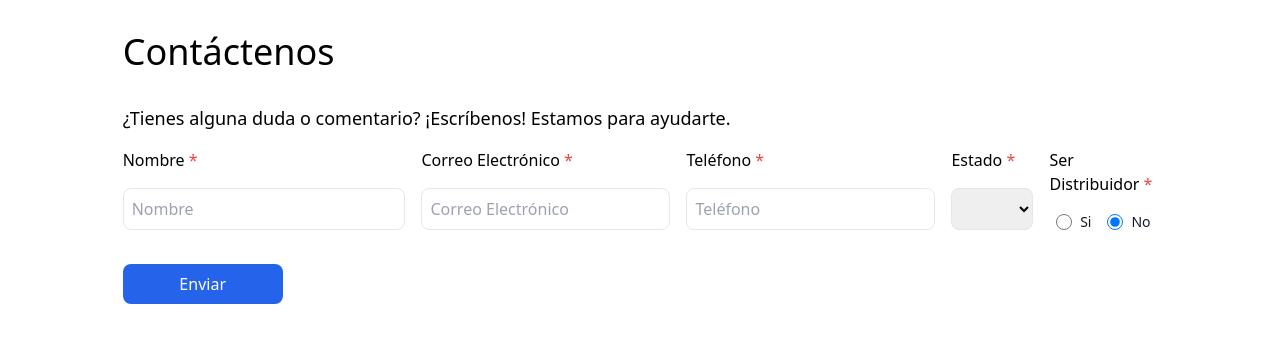
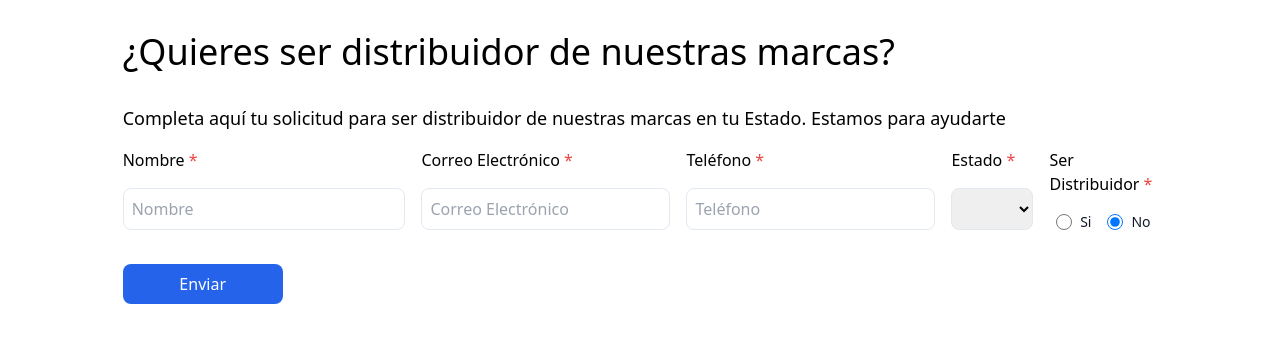
Before and after one commit to emanuel-ra/codeigniter-massivehomecommx, a CodeIgniter 4 app: the page made by app/Views/contact.php in a window 1280 px wide. Shown: the part 164-501 px from the top of the page. Run offline with PHP 8.4 and a stand-in for CodeIgniter, Linux system fonts and the light colour scheme; the template is opened without the code that fills it: most values are stand-ins (such as "Sample title", 1, 10 or a date in 2020); some libraries are stand-ins or nearby versions.

Commit message:
Edit text

```diff
--- a/app/Views/contact.php
+++ b/app/Views/contact.php
@@ -7,9 +7,9 @@
 
             <form action="<?= base_url('/contact/email') ?>" method="post" enctype='multipart/form-data' class="flex justify-center items-center w-full">
                 <div class="flex flex-col gap-4 p-4 w-full lg:w-10/12">
-                    <h2 class="text-4xl">Contáctenos</h2>
+                    <h2 class="text-4xl">¿Quieres ser distribuidor de nuestras marcas?</h2>
                     <blockquote class="text-lg mt-4">
-                        ¿Tienes alguna duda o comentario? ¡Escríbenos! Estamos para ayudarte.
+                        Completa aquí tu solicitud para ser distribuidor de nuestras marcas en tu Estado. Estamos para ayudarte
                     </blockquote>
 
                     <div class="flex flex-col lg:flex-row gap-4 mb-4">
```
